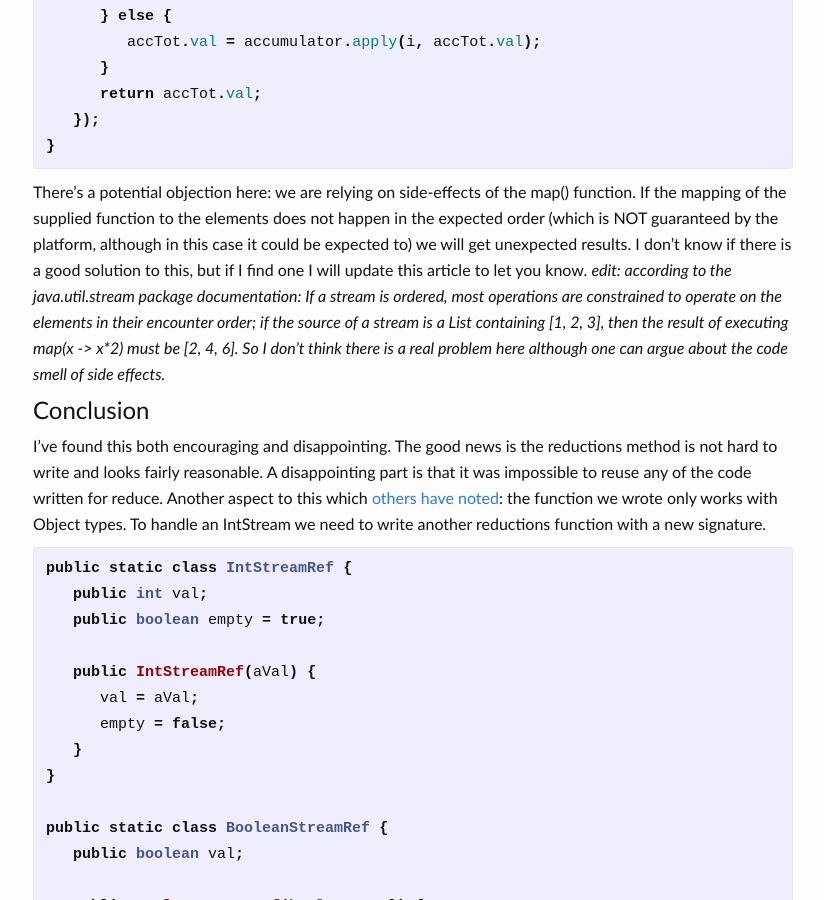
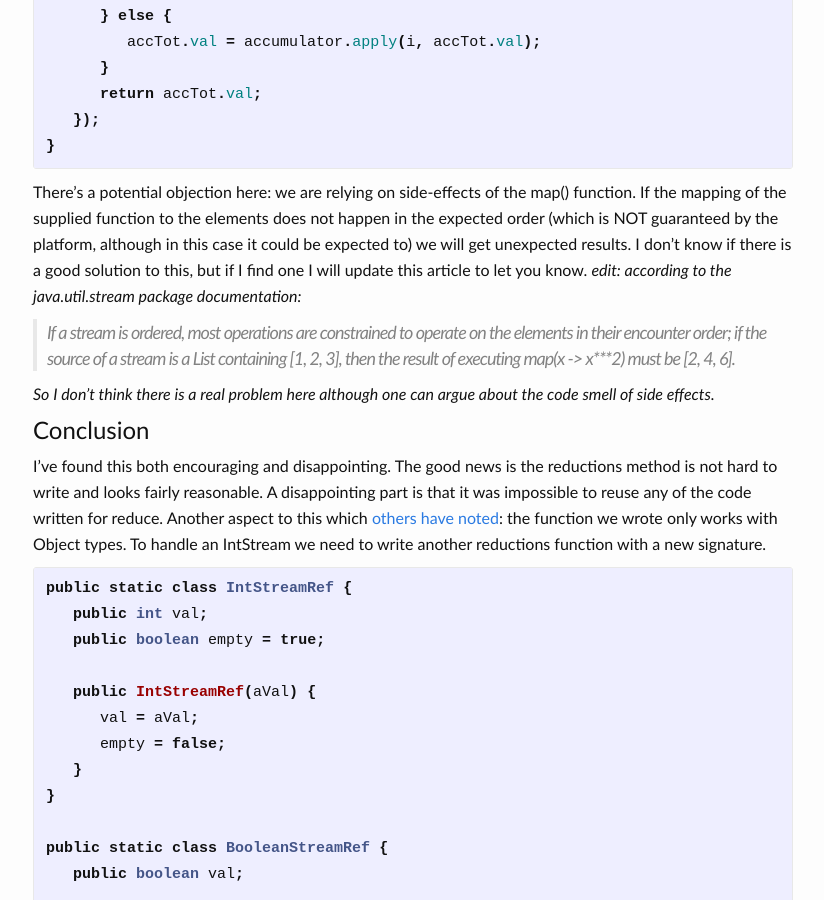
Before and after one commit to bendra/bendra.github.io, a Jekyll site: the page built from _posts/2014-10-28-fun-with-java-8-streams.markdown, in a window 1280 px wide and 900 px high, scrolled down 2771 px. Shown: the whole window, without its empty margins (227-1051 px from the left). Built offline with Jekyll 4.4.1, drawn with Linux system fonts in a browser that asks for light colours; comment, search, counter and statistics services are not loaded.

Commit message:
adding quite syntax

```diff
--- a/_posts/2014-10-28-fun-with-java-8-streams.markdown
+++ b/_posts/2014-10-28-fun-with-java-8-streams.markdown
@@ -116,7 +116,12 @@ public static <T> Stream<T> reductions(Stream<T> input, BinaryOperator<T> accumu
 }
 {% endhighlight %}
 
-There's a potential objection here: we are relying on side-effects of the map() function.  If the mapping of the supplied function to the elements does not happen in the expected order (which is NOT guaranteed by the platform, although in this case it could be expected to) we will get unexpected results.  I don't know if there is a good solution to this, but if I find one I will update this article to let you know. 	*edit: according to the java.util.stream package documentation: If a stream is ordered, most operations are constrained to operate on the elements in their encounter order; if the source of a stream is a List containing [1, 2, 3], then the result of executing map(x -> x***2) must be [2, 4, 6].  So I don't think there is a real problem here although one can argue about the code smell of side effects.*
+There's a potential objection here: we are relying on side-effects of the map() function.  If the mapping of the supplied function to the elements does not happen in the expected order (which is NOT guaranteed by the platform, although in this case it could be expected to) we will get unexpected results.  I don't know if there is a good solution to this, but if I find one I will update this article to let you know.
+*edit: according to the java.util.stream package documentation:*
+
+>If a stream is ordered, most operations are constrained to operate on the elements in their encounter order; if the source of a stream is a List containing [1, 2, 3], then the result of executing map(x -> x***2) must be [2, 4, 6].
+
+*So I don't think there is a real problem here although one can argue about the code smell of side effects.*
 
 # Conclusion
 
```
